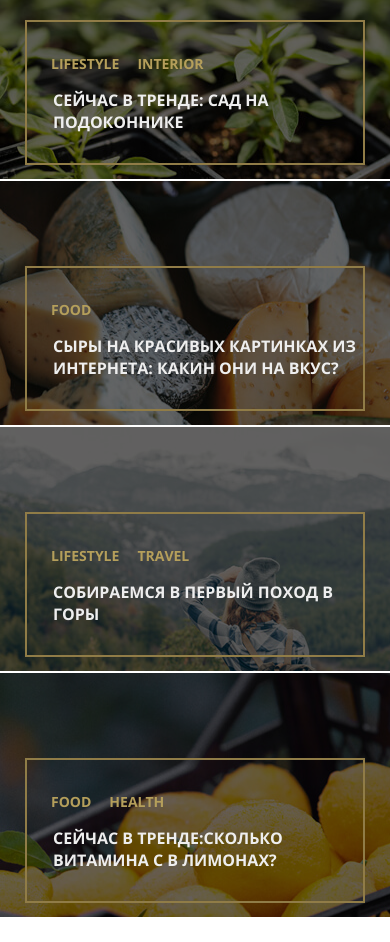
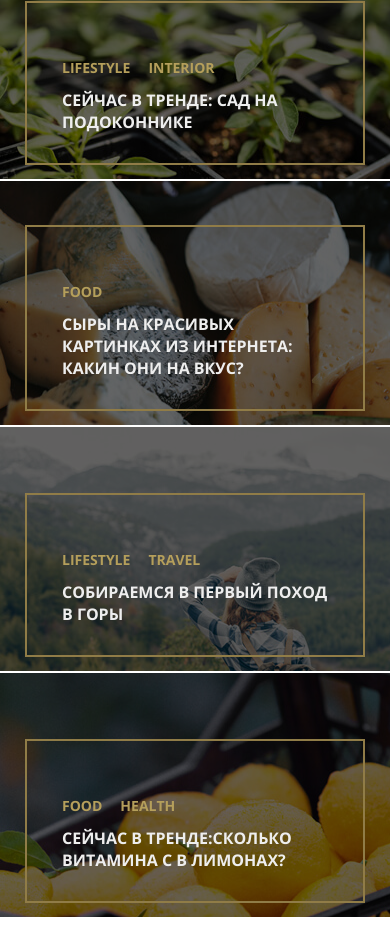
Before and after one commit to ludmila21-07/mq-diplom, a plain HTML site: page index.html in a window 390 px wide. Shown: the part 982-1924 px from the top of the page. Drawn offline with Linux system fonts and the light colour scheme; files whose address does not match are found by name.

Commit message:
Add files via upload

```diff
--- a/css/style.css
+++ b/css/style.css
@@ -222,7 +222,6 @@ body {
 
 .form-group {
   display: flex;
-  flex-direction: column;
   margin-left: 20px;
   margin-right: 20px;
   margin-top: 0px;
@@ -375,10 +374,14 @@ body {
 .activity-top {
   display: flex;
   flex-direction: row;
+  margin: 0px;
+  padding: 0px;
+
 }
 
 .activity {
   font-family: OpenSans-Bold;
+  margin-bottom: 12px;
   color: #b59f5b;
   font-size: 14px;
   text-transform: uppercase;
@@ -394,8 +397,6 @@ body {
   font-size: 20px;
   color: #0f0d0e;
   text-transform: uppercase;
-  margin-top: 14px;
-  padding-bottom: 35px;
 }
 
 .pop {
@@ -457,7 +458,6 @@ body {
   font-family: OpenSans-Bold;
   text-transform: uppercase;
   text-decoration: none;
-  padding-left: 26px;
   margin-top: 0px;
 }
 
@@ -470,8 +470,16 @@ body {
 }
 
 .border-trend {
+  padding: 39px 35px 30px 35px;
   border: 2px solid #907c47;
 
+
+
+}
+
+.fd {
+  margin: 0;
+  text-align: start;
 
 }
 
@@ -528,7 +536,7 @@ body {
 
 .topic {
   margin-top: 13px;
-  padding-bottom: 30px;
+
 }
 
 .aside {
@@ -1316,7 +1324,8 @@ h2 {
 
   .activity-top {
     font-size: 16px;
-   padding-left: 24px;
+
+    margin: 0px;
 
   }
 
@@ -1365,10 +1374,12 @@ h2 {
     margin-left: 0;
 
   }
+
   .mainpage {
     padding-left: 12px;
     padding-right: 24px;
   }
+
   .page {
     display: flex;
     flex-wrap: wrap;
@@ -1381,16 +1392,20 @@ h2 {
     width: calc(100% - 14px);
     margin-top: 44px;
   }
+
   .date {
     margin-bottom: 24px;
   }
-.desc{
+
+  .desc {
     margin-right: 14px;
 
   }
+
   .button-search {
     margin-right: 14px;
   }
+
   .futer {
     width: auto;
     flex-wrap: wrap;
@@ -1398,9 +1413,11 @@ h2 {
     margin-left: 14px;
     margin-right: 14px;
   }
+
   .pop {
     flex-direction: column;
   }
+
   .futer-pop__first {
     width: 100%;
     margin-top: 26px;
@@ -1419,12 +1436,15 @@ h2 {
     height: auto;
     padding-bottom: 27px;
   }
+
   .email {
     margin-right: 14px;
   }
+
   .tags {
     justify-content: space-between;
   }
+
   footer {
     display: flex;
     flex-direction: column;
@@ -1446,6 +1466,7 @@ h2 {
   .twitter:nth-child(1n+2) {
     margin-left: 31px;
   }
+
   .menu-row {
     width: 22px;
     height: 20px;
@@ -1456,6 +1477,7 @@ h2 {
     visibility: visible;
     flex-direction: column;
   }
+
   .menu-drop {
     display: block;
     width: 100%;
--- a/index.html
+++ b/index.html
@@ -43,7 +43,7 @@
           <textarea class="field-textarea" placeholder="Может, больше рецептов?" required></textarea>
         </label>
 
-      <button class="butpopup" type="submit">Отправить</button>
+        <button class="butpopup">Отправить</button>
 
       </div>
 
@@ -56,8 +56,7 @@
 <body>
   <header class="header">
     <div class="header-top">
-      <a href="#"><img src="svg/noemi-logo.svg"
-                  class="header-logo" alt="noemi"></a>
+      <a href="#"><img src="svg/noemi-logo.svg" class="header-logo" alt="noemi"></a>
       <div class="menu-row">
         <span class="menu-drop"></span>
         <span class="menu-drop"></span>
@@ -96,7 +95,7 @@
           <li class="activity">Lifestyle</li>
           <li class="activity">Interior</li>
         </ul>
-        <a class="topic top trend_topic" href="#">Сейчас в тренде: сад на подоконнике</a>
+        <h2 class="fd"><a class="trend_topic" href="#">Сейчас в тренде: сад на подоконнике</a></h2>
       </div>
     </div>
 
@@ -106,7 +105,8 @@
         <ul class="activity-top">
           <li class="activity">Food</li>
         </ul>
-        <a class="topic top trend_topic" href="#">Сыры на красивых картинках из интернета: какин они на вкус?</a>
+        <h2 class="fd"><a class="trend_topic" href="#">Сыры на красивых картинках из интернета: какин они на вкус?</a>
+        </h2>
       </div>
     </div>
     <div class="top-trend top-trend__trend3">
@@ -116,7 +116,8 @@
           <li class="activity">Travel</li>
         </ul>
 
-        <a class="topic top trend_topic" href="#">Собираемся в первый поход в горы</a>
+        <h2 class="fd"><a class="trend_topic" href="#">Собираемся в первый поход в горы</a>
+        </h2>
       </div>
     </div>
     <div class="top-trend top-trend__trend4">
@@ -126,7 +127,8 @@
           <li class="activity">Health</li>
         </ul>
 
-        <a class="topic top trend_topic" href="#">Сейчас в тренде:сколько витамина С в лимонах?</a>
+        <h2 class="fd"><a class="trend_topic" href="#">Сейчас в тренде:сколько витамина С в лимонах?</a>
+        </h2>
       </div>
     </div>
   </div>
@@ -155,8 +157,7 @@
       </section>
 
       <section class="chapter">
-        <img class="picture" src="img\last-post2.jpg"
-          alt="Йога">
+        <img class="picture" src="img\last-post2.jpg" alt="Йога">
         <div class="block">
           <ul class="activity-general">
             <li class="activity">Health</li>
@@ -176,8 +177,7 @@
       </section>
 
       <section class="chapter">
-        <img class="picture" src="img\last-post3.jpg"
-          alt="Музыкальный фестиваль">
+        <img class="picture" src="img\last-post3.jpg" alt="Музыкальный фестиваль">
         <div class="block">
           <ul class="activity-general">
             <li class="activity">Music</li>
@@ -196,8 +196,7 @@
       </section>
 
       <section class="chapter">
-        <img class="picture" src="img\last-post4.jpg"
-          alt="Кулинария">
+        <img class="picture" src="img\last-post4.jpg" alt="Кулинария">
         <div class="block">
           <ul class="activity-general">
             <li class="activity">Lifestyle</li>
@@ -217,8 +216,7 @@
       </section>
 
       <section class="chapter">
-        <img class="picture" src="img\last-post5.jpg"
-          alt="Интерьер">
+        <img class="picture" src="img\last-post5.jpg" alt="Интерьер">
         <div class="block">
           <ul class="activity-general">
             <li class="activity">Lifestyle</li>
@@ -246,8 +244,7 @@
       <h2 class="aside-topic">Новые посты</h2>
 
       <section class="news">
-        <img class="aside-image" src="img\2.jpg"
-          alt="Увлекательные места">
+        <img class="aside-image" src="img\2.jpg" alt="Увлекательные места">
         <div class="aside-content">
           <div class="aside-date">14 июня 2019</div>
           <a href="#" class="aside-text">
@@ -267,8 +264,7 @@
       </section>
 
       <section class="news">
-        <img class="aside-image" src="img\45.jpg"
-          alt="Балкон">
+        <img class="aside-image" src="img\45.jpg" alt="Балкон">
         <div class="aside-content">
           <div class="aside-date">14 июня 2019</div>
           <a href="#" class="aside-text">
@@ -278,8 +274,7 @@
       </section>
 
       <section class="news">
-        <img class="aside-image" src="img\151.jpg"
-          alt="Наука">
+        <img class="aside-image" src="img\151.jpg" alt="Наука">
         <div class="aside-content">
           <div class="aside-date">14 июня 2019</div>
           <a href="#" class="aside-text">
@@ -289,8 +284,7 @@
       </section>
 
       <section class="news">
-        <img class="aside-image" src="img\7.jpg"
-          alt="Прически">
+        <img class="aside-image" src="img\7.jpg" alt="Прически">
         <div class="aside-content">
           <div class="aside-date">14 июня 2019</div>
           <a href="#" class="aside-text">
@@ -357,7 +351,7 @@
       </picture>
       <div class="futer-trend1"></div>
       <div class="futer-border">
-        <h3><a class="futer-top" href="#">Подушки на диван</h3></a>
+        <h3 class="futer-top">Подушки на диван</h3></a>
         <p class="futer-aside">Набор из двух подушек с модными принтами. Видео о создании<a class="futer-desc" href="#">
             здесь</a></p>
         <div class="futer-price">
@@ -380,7 +374,7 @@
         <img class="products-image" src="img\shop-item-desk2.jpg" alt="hare">
       </picture>
       <div class="futer-border">
-        <h3><a class="futer-top" href="#">Кукла "Зайчик"</h3></a>
+        <h3 class="futer-top">Кукла "Зайчик"</h3></a>
         <p class="futer-aside">Интерьерная рукодельная кукла "Зайчик", созданию которой посвящена<a class="futer-desc"
             href="#">
             внесенняя серия постов</a>в блоге и несколько подкастов.</p>
@@ -403,7 +397,7 @@
         <img class="products-image" src="img\shop-item-desk3.jpg" alt="border">
       </picture>
       <div class="futer-border">
-        <h3><a class="futer-top" href="#">Шестиугольная рамка</h3></a>
+        <h3 class="futer-top">Шестиугольная рамка</h3></a>
         <p class="futer-aside">Необычная рамка для украшения дома из видео<a class="futer-desc" href="#">"Как сделать
             рамку из подручных средств за 30 минут</a></p>
         <div class="futer-price">
```
Lines whose indentation alone changed are shown as unchanged.
